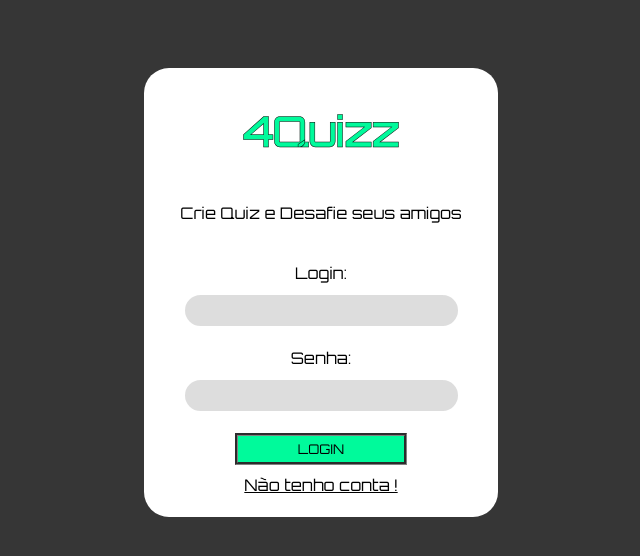
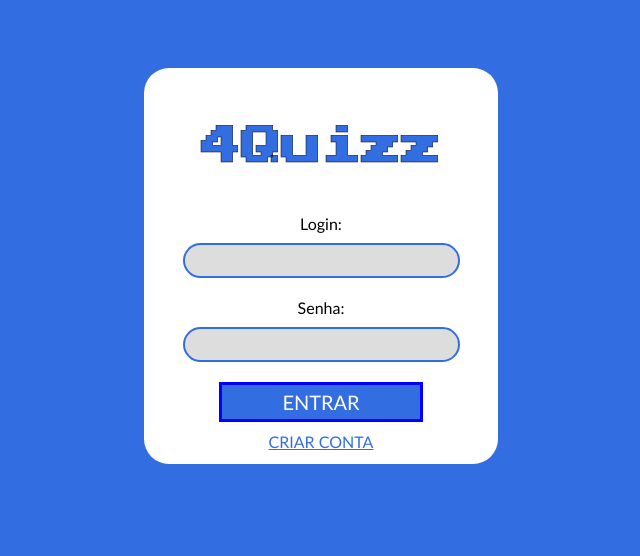
Before and after one commit to MichaelJunges/bit, a PHP site: page / in a window 1280 px wide. Shown: the top 556 px of the page, without its empty margins (319-959 px from the left). Run offline with PHP 8.4, Linux system fonts and the light colour scheme; data comes from the database, SQL or seed files in the repository.

Commit message:
modelo azul

```diff
--- a/lcc/create.php
+++ b/lcc/create.php
@@ -9,7 +9,7 @@ session_start();
 	<title>■ NOVA CONTA ■</title>
 	<link rel="stylesheet" href="css/unsemantic-grid-responsive.css">
 	<link rel="stylesheet" href="css/style1.css">
-	<link href="https://fonts.googleapis.com/css?family=Orbitron&display=swap" rel="stylesheet">
+	 <link href="https://fonts.googleapis.com/css2?family=Press+Start+2P&display=swap" rel="stylesheet">
     <script>
         function validar4()
         {
--- a/lcc/css/style1.css
+++ b/lcc/css/style1.css
@@ -2,11 +2,11 @@
 body{
 	/*font-family: 'Orbitron' ;*/
 	text-align: center;
-	background-color:	#363636;
+	background-color:	rgb(51,109,226);
 	/*background-image: url(imagens/triangulo.jpg);*/
 	background-repeat: no-repeat;
 	background-size: all;
-	font-family: 'Barlow';
+	font-family: calibri;
 
 }
 
@@ -16,37 +16,40 @@ input[type=text], input[type=password], input[type=email], input[type=textarea]{
     border: solid 2px #aaa;
     padding: 8px;
     margin: 10px;
-    border-radius: 50px;
+    border-radius: 20px;
     border-color: white;
     outline: none; /*remove desenho da seleção*/
     color: black;
-
+    border-color: rgb(51,109,226);
 
 }
 input[type=submit]{
 	padding:5px 60px;
-	background-color: #00FA9B;
-	font-family: 'Orbitron';
+	background-color: rgb(51,109,226);
 	border: groove;
-	border-color: grey;
+	border-style: solid;
+	border-color: blue;
+	cursor: pointer;
+	color: white;
+	font-family: calibri;
+	font-size: 20px;
 }
 .foco
 {
+	padding: 3px;
 	margin-left: 35%;
 	margin-right:35%;
-	padding: 1%;
 	border-radius: 25px;
 	/*background-image: url(fundo1.jpg);*/
 	background-color: white;
-	font-family: 'Orbitron';*/
 }
 .titulo{
 	-webkit-text-stroke-width: 0.5px; /* largura da borda */
     -webkit-text-stroke-color: #000; /* cor da borda */
     padding-bottom: 20px;
-    color: #00FA9B;
+    color:rgb(51,109,226);
     font-size: 40px;
-    font-family: 'Orbitron';
+    font-family: 'Press Start 2P';
 }
 .people_title
 {
@@ -61,9 +64,9 @@ input[type=submit]{
 	text-align: left;
 	border: groove;
 	border-color;
-	border-radius: 30px;
+	border-radius: 10px;
 	border-style: solid;
-	margin: 3px;
+	margin: 0px;
 	font-size: 18px;
 	padding: 0px;
 	color: white;
@@ -71,11 +74,10 @@ input[type=submit]{
 .about_me
 {
 
-	background-color: Crimson;
-	color: white;
+	background-color: white;
+	color: black;
 	border-radius: 10px;
 	padding: 10px;
-	border-color: red;
 }
 p
 {
@@ -107,3 +109,12 @@ thead
 	text-decoration: none;
 	color: white;
 }
+.azulEbranco
+{
+	background-color: rgb(51,109,226);
+	font-family: calibri;
+	color: white;
+	/*border-radius: 10px; */
+	text-decoration: none;
+	padding: 5px;
+}
--- a/lcc/frmEditar.php
+++ b/lcc/frmEditar.php
@@ -25,7 +25,7 @@ $sqlSelect = $PDO->prepare("SELECT * FROM register WHERE id=?");
   <head>
   	<link rel="stylesheet" href="css/unsemantic-grid-responsive.css">
   	<link rel="stylesheet" href="css/style1.css?time=<?=time()?>">
-    <link href="https://fonts.googleapis.com/css?family=Orbitron&display=swap" rel="stylesheet">
+    <link href="https://fonts.googleapis.com/css2?family=Press+Start+2P&display=swap" rel="stylesheet">
   	<title>Alterar Conta</title>
     <script>
       function limpaUrl() {
--- a/lcc/index.php
+++ b/lcc/index.php
@@ -13,6 +13,7 @@
 	<link rel="stylesheet" href="css/unsemantic-grid-responsive.css">
 	<link rel="stylesheet" href="css/style1.css?time=<?=time()?>">
 	<link href="https://fonts.googleapis.com/css?family=Orbitron&display=swap" rel="stylesheet">
+	 <link href="https://fonts.googleapis.com/css2?family=Press+Start+2P&display=swap" rel="stylesheet">
     <script>
         function validarFormulario()
         {
@@ -46,10 +47,8 @@
 			<p>Desenvolvido por:</p>
 			<a href="https://www.facebook.com/luancarlos.castoldi"><img src="logos/logo2.png" width="30%" ></a>
 			</div> -->
-
+	<p>&nbsp</p>
 			<h1 class="titulo">4Quizz</h1>
-			<p>Crie Quiz e Desafie seus amigos</p>
-			<p>&nbsp</p>
 
 			<p>
 				Login:<br />
@@ -61,13 +60,13 @@
 			</p>
 			 <!-- <input type="hidden" id="id" name="id" value=""> -->
 			<p>
-				<input type="submit"  value="LOGIN">
+				<input type="submit"  value="ENTRAR">
 			</p>
 				<p>
-				<a style="color: black" href="create.php">Não tenho conta !</a>
+				<a style="color:rgb(51,109,226)" href="create.php">CRIAR CONTA</a>
 			</p>
 
-			<p style=" color: purple"><?=@urldecode($_GET["msg"])?></p>
+<p style="color: red; font-style: 20px; "><?=@urldecode($_GET["msg"])?></p>
 
 
 <!-- teste -->
```
Also changed, not shown: lcc/home.php (+19 -16 lines), lcc/fotos/10.jpg.
